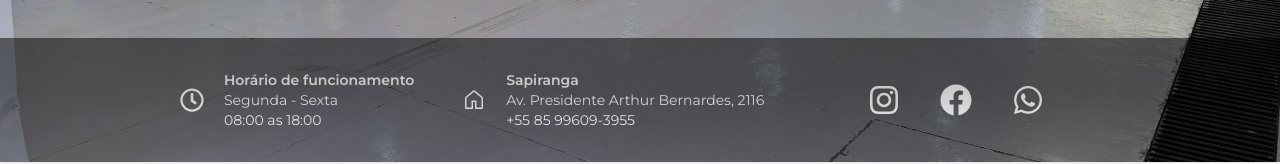
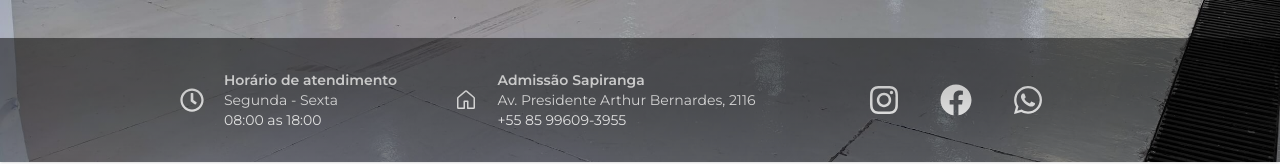
Before and after one commit to agilitycreative/admissao-auto-service, a Next.js app: page / in a window 1280 px wide. Shown: the part 524-688 px from the top of the page. Built offline with nearby package versions, Linux system fonts and the light colour scheme.

Commit message:
fix: meta data description and hero card titles

```diff
--- a/src/app/layout.tsx
+++ b/src/app/layout.tsx
@@ -21,7 +21,7 @@ const montserrat = Montserrat({
 
 export const metadata: Metadata = {
   title: "Admissão Auto Service - Oficina Automotiva em Fortaleza",
-  description: "Se você está buscando manutenção e reparos automotivos em Fortaleza, a Admissão Auto Service é a melhor opção. Oferecemos serviços de alta qualidade e preços acessíveis para manter seu veículo em bom estado.",
+  description: "Manutenção e reparos automotivos em Fortaleza com qualidade e preço justo. Conheça a Admissão Auto Service e cuide bem do seu carro!",
   openGraph: {
     title: "Admissão Auto Service - Fortaleza",
     description: "Se você está buscando manutenção e reparos automotivos em Fortaleza, a Admissão Auto Service é a melhor opção. Oferecemos serviços de alta qualidade e preços acessíveis para manter seu veículo em bom estado.",
--- a/src/components/HeroSection.tsx
+++ b/src/components/HeroSection.tsx
@@ -86,7 +86,7 @@ const HeroSection = ({ id }: HeroSectionProps) => {
               <FaRegClock className="w-6 h-6 text-primary-contrast" />
               <div>
                 <h2 className="font-semibold font-sans text-primary-contrast text-xs sm:text-sm">
-                  Horário de funcionamento
+                  Horário de atendimento
                 </h2>
                 <p className="font-normal font-sans text-primary-contrast text-xs sm:text-sm">
                   Segunda - Sexta
@@ -102,7 +102,7 @@ const HeroSection = ({ id }: HeroSectionProps) => {
               <GoHome className="w-6 h-6 text-primary-contrast" />
               <div>
                 <h3 className="font-semibold font-sans text-primary-contrast text-xs sm:text-sm">
-                  Sapiranga
+                  Admissão Sapiranga
                 </h3>
                 <p className="font-normal font-sans text-primary-contrast text-xs sm:text-sm">
                   <a
```
